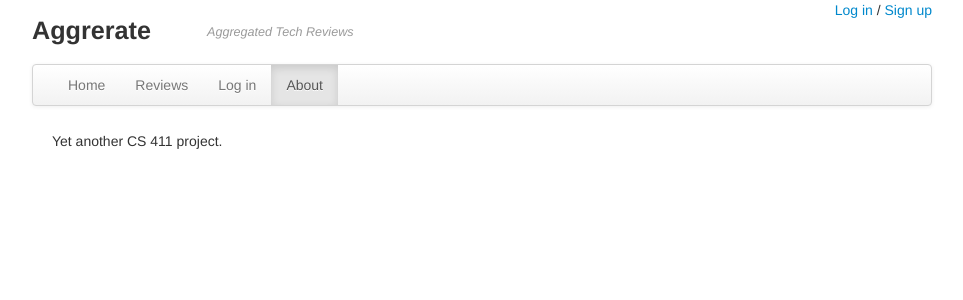
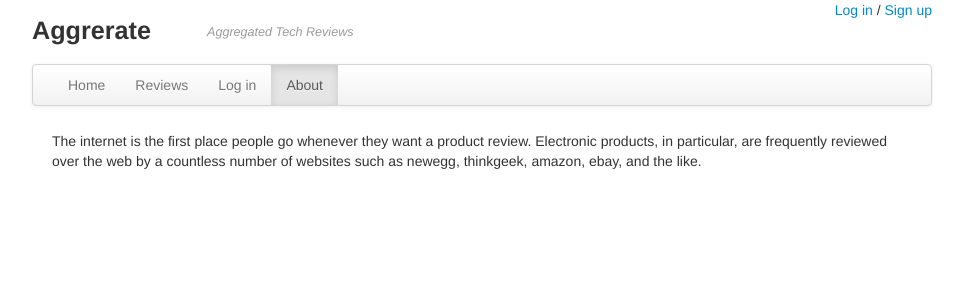
Before and after one commit to daeyun/aggrerate, a Flask app: page /about in a window 1280 px wide. Shown: the top 300 px of the page, without its empty margins (158-1121 px from the left). Run offline with Flask 2, Linux system fonts and the light colour scheme; some libraries are stand-ins or nearby versions.

Commit message:
Changed the about page

```diff
--- /dev/null
+++ b/aggrerate/db_test.py
@@ -0,0 +1,3 @@
+import MySQLdb as myDB
+
+myDB.connect(host='localhost', port=3356, user='halin2', passwd='halin2'
--- a/aggrerate/templates/about.html
+++ b/aggrerate/templates/about.html
@@ -1,4 +1,7 @@
 {% extends "layout.html" %}
 {% block body %}
-<p>Yet another CS 411 project.</p>
+<p>The internet is the first place people go whenever they want a product review. Electronic products, in particular, are frequently reviewed over the web by a countless number of websites such as newegg, thinkgeek, amazon, ebay, and the like.</br>
+
+
+</p>
 {% endblock %}
```
Also changed, not shown: 1 other file.
